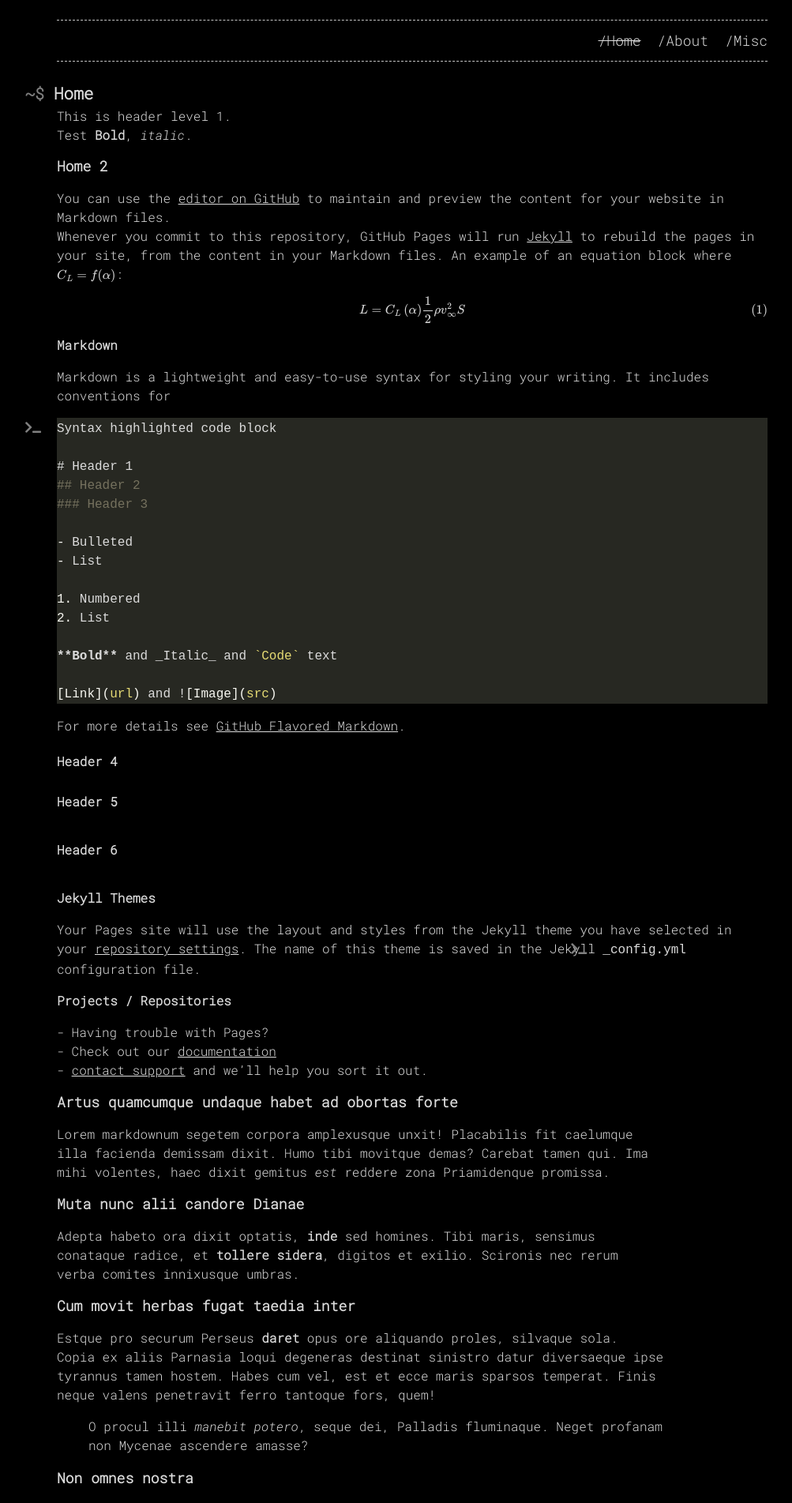
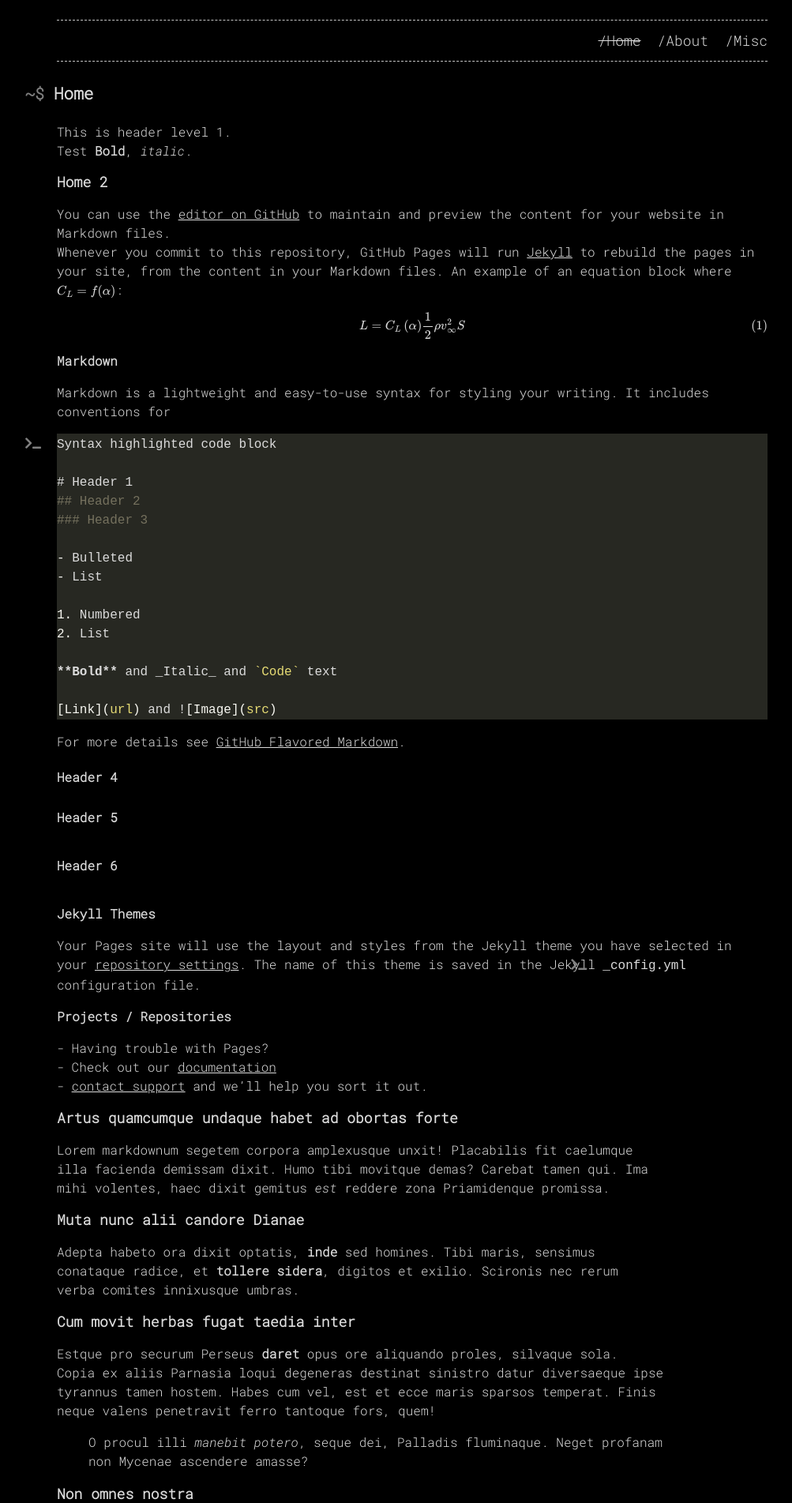
Before and after one commit to mvdhoek/mvdhoek.github.io, a Jekyll site: the page built from index.md, in a window 1280 px wide. Shown: the top 1903 px of the page at 79% size, without its empty margins (118-1121 px from the left). Built offline with Jekyll 4.4.1, drawn with Linux system fonts in a browser that asks for light colours; nearby versions of some CDN libraries; formulas are drawn with MathJax 3.

Commit message:
Changed h1 bottom margin

```diff
--- a/_sass/base.scss
+++ b/_sass/base.scss
@@ -16,7 +16,7 @@
  */
 body { background-color: var(--background-color);  margin: 0 auto;  padding: 0;  font-family: $base-font-family;  font-size: $base-font-size;  color: var(--text-color);  text-align: left;  line-height: $base-line-height !important; }
 
-h1 { font-size: 21px;  margin: 0 0 0 -40px;  font-weight: bold;  color: var(--text-color); }
+h1 { font-size: 21px;  margin: 0 0 20px -40px;  font-weight: bold;  color: var(--text-color); }
 h1:before { content: '~$ ';  font-size: 20px;  color: grey; }
 h2 { font-size: 18px;  font-weight: bold;  color: var(--text-color); }
 h3 { font-size: 16px;  font-weight: bold;  color: var(--text-color); }
```
